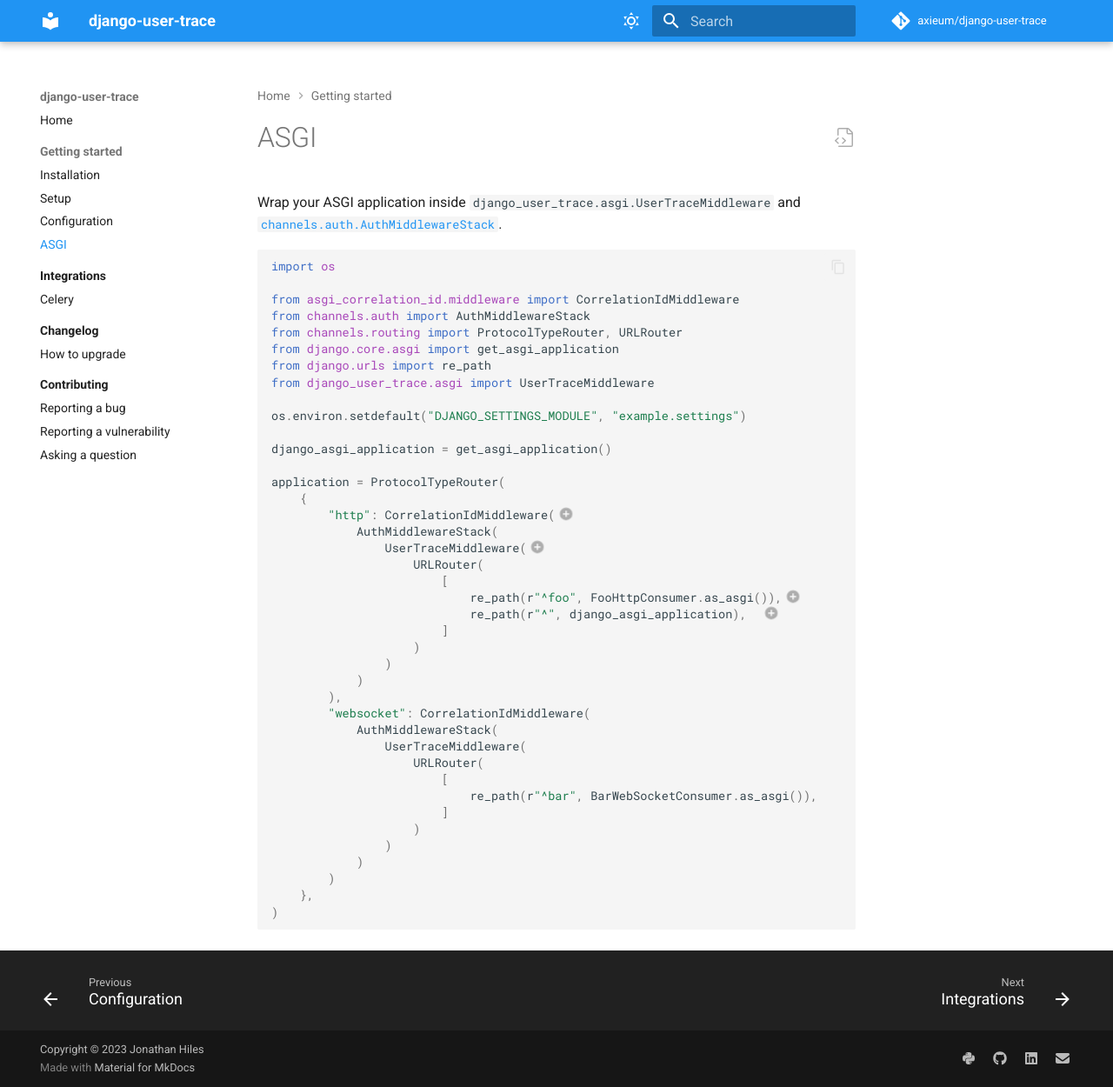
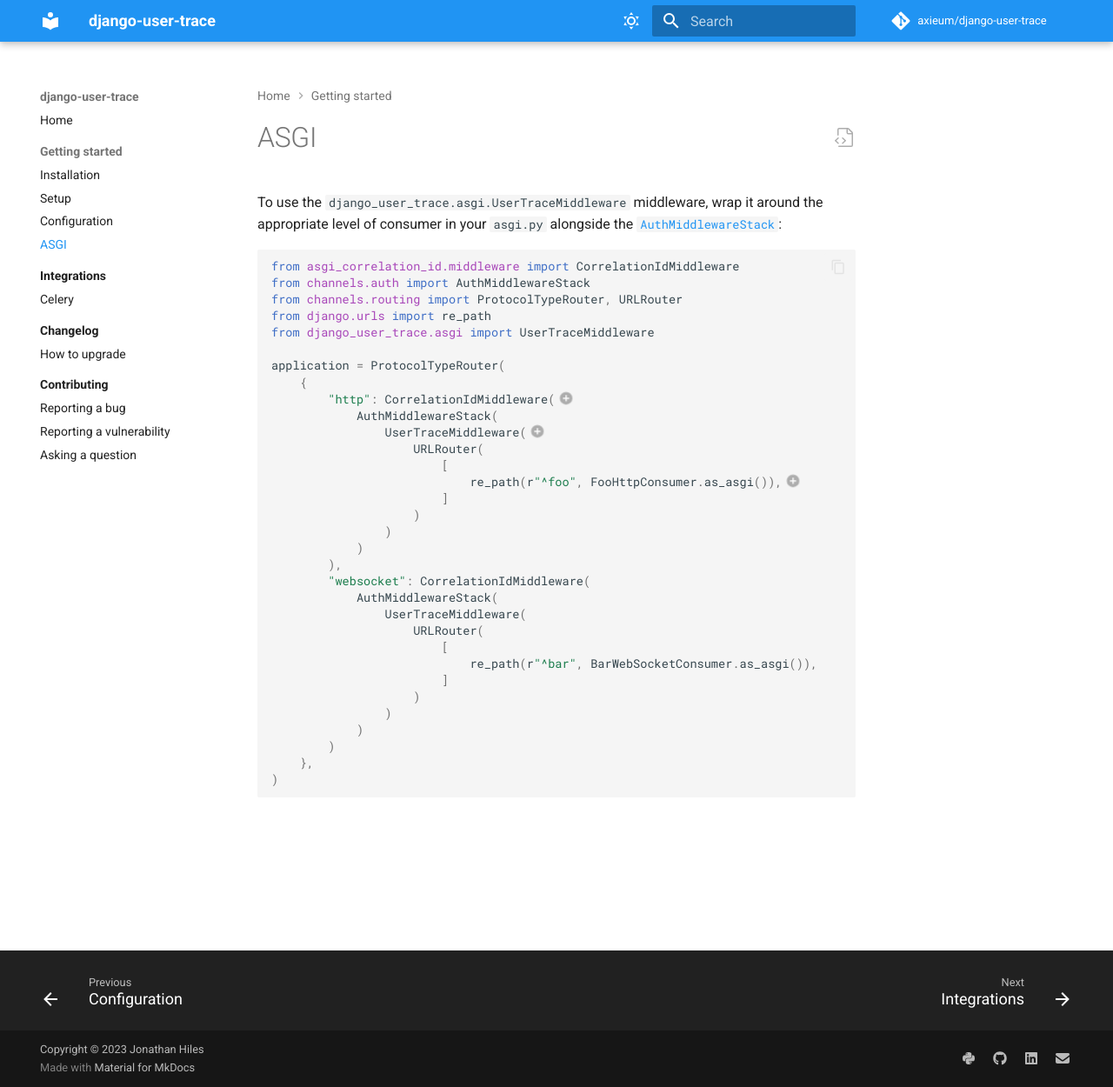
Before and after one commit to axieum/django-user-trace, an MkDocs documentation site: the page built from docs/getting-started/asgi.md, in a window 1280 px wide and 1250 px high. Shown: the whole window at 87% size. Built offline with MkDocs 1.6.1 and Material for MkDocs 9.7.7, drawn with Linux system fonts in a browser that asks for light colours; emoji names are drawn with the system emoji font; comment, search, counter and statistics services are not loaded; the version menu is left out.

Commit message:
docs(asgi): simplify ASGI example and update config types

````diff
--- a/docs/getting-started/asgi.md
+++ b/docs/getting-started/asgi.md
@@ -1,21 +1,15 @@
 # ASGI
 
-Wrap your ASGI application inside `django_user_trace.asgi.UserTraceMiddleware`
-and [`channels.auth.AuthMiddlewareStack`][channels:authentication].
+To use the `django_user_trace.asgi.UserTraceMiddleware` middleware, wrap it
+around the appropriate level of consumer in your `asgi.py` alongside the
+[`AuthMiddlewareStack`][channels:authentication]:
 
 ```py
-import os
-
 from asgi_correlation_id.middleware import CorrelationIdMiddleware
 from channels.auth import AuthMiddlewareStack
 from channels.routing import ProtocolTypeRouter, URLRouter
-from django.core.asgi import get_asgi_application
 from django.urls import re_path
 from django_user_trace.asgi import UserTraceMiddleware
-
-os.environ.setdefault("DJANGO_SETTINGS_MODULE", "example.settings")
-
-django_asgi_application = get_asgi_application()
 
 application = ProtocolTypeRouter(
     {
@@ -25,7 +19,6 @@
                     URLRouter(
                         [
                             re_path(r"^foo", FooHttpConsumer.as_asgi()),#(3)!
-                            re_path(r"^", django_asgi_application),  # type: ignore[arg-type]#(4)!
                         ]
                     )
                 )
@@ -48,15 +41,15 @@
 
 1. :exclamation: `django-user-trace` uses middleware to capture user
    attributes from the ASGI scope's `user` key. To do this, the
-   middleware must be placed **within** Django Channels' authentication
-   middleware to ensure `user` exists in the scope.
-2. This is optional to show [snok/asgi-correlation-id][asgi-correlation-id]'s integration.
-3. This is where your ASGI-only routes are defined, for example you could
-   register a [Strawberry GraphQL][strawberry-graphql] consumer here.
-4. This is your standard Django application, all of its
-   [middleware][django:middleware] run.
+   middleware must be placed **within**
+   [`AuthMiddlewareStack`][channels:authentication] to ensure `user` exists in
+   the scope.
+2. This is optional to show [snok/asgi-correlation-id][asgi-correlation-id]'s
+   integration.
+3. This is an example of an ASGI-only route — for example, you could register
+   a [Strawberry GraphQL][strawberry-graphql] consumer here.
 
 [asgi-correlation-id]: https://github.com/snok/asgi-correlation-id
 [channels:authentication]: https://channels.readthedocs.io/en/stable/topics/authentication.html
 [django:middleware]: https://docs.djangoproject.com/en/stable/ref/settings/#middleware
-[strawberry-graphql]: https://strawberry.rocks/docs/integrations/channels
+[strawberry-graphql]: https://strawberry.rocks/docs/integrations/channels_
````
Also changed, not shown: docs/getting-started/configuration.md (+4 -3 lines).
